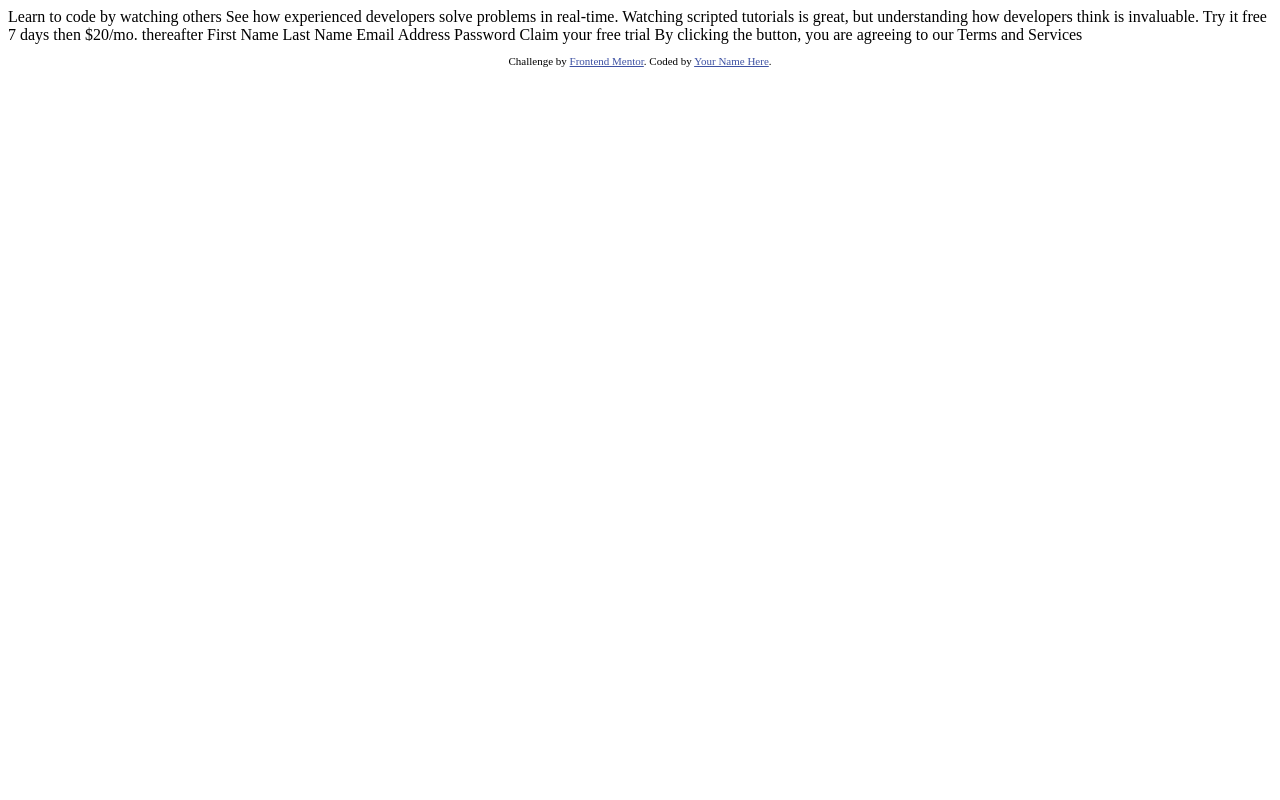
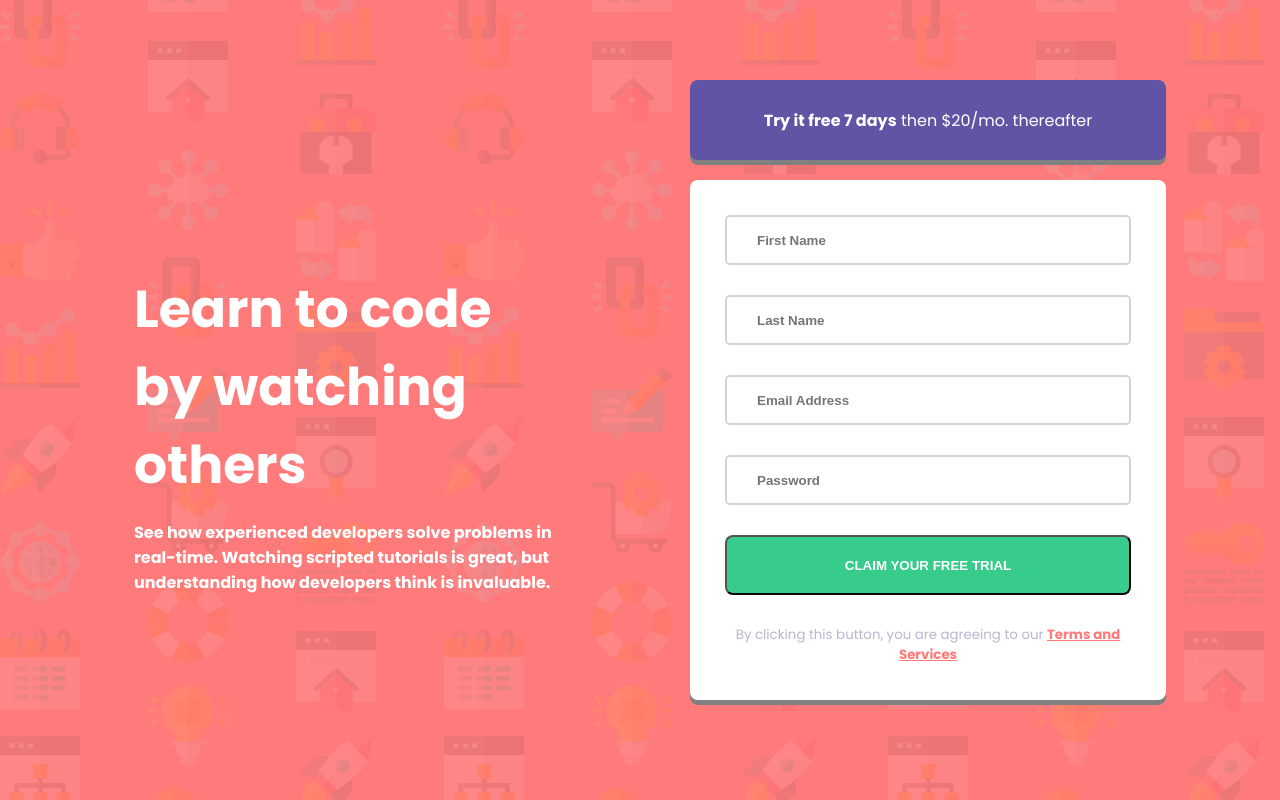
Before and after one commit to zerosand1s/intro-component-with-signup, a plain HTML site: page index.html in a window 1280 px wide. Drawn offline with nearby package versions, Linux system fonts and the light colour scheme.

Commit message:
add html, css and js

```diff
--- a/index.html
+++ b/index.html
@@ -1,42 +1,74 @@
 <!DOCTYPE html>
 <html lang="en">
   <head>
-  <meta charset="UTF-8">
-  <meta name="viewport" content="width=device-width, initial-scale=1.0"> <!-- displays site properly based on user's device -->
+    <meta charset="UTF-8" />
+    <meta name="viewport" content="width=device-width, initial-scale=1.0" />
+    <!-- displays site properly based on user's device -->
 
-  <link rel="icon" type="image/png" sizes="32x32" href="./images/favicon-32x32.png">
-
+    <link
+      rel="icon"
+      type="image/png"
+      sizes="32x32"
+      href="./images/favicon-32x32.png"
+    />
+    <link
+      href="https://fonts.googleapis.com/css?family=Poppins:400,500,600,700&display=swap"
+      rel="stylesheet"
+    />
+    <link rel="stylesheet" href="style.css" />
+    <script src="https://ajax.googleapis.com/ajax/libs/jquery/3.4.1/jquery.min.js"></script>
+    <script type="text/javascript" src="http://livejs.com/live.js"></script>
+    <script type="text/javascript" src="index.js"></script>
     <title>Frontend Mentor | Intro component with sign up form</title>
-
-  <!-- Feel free to remove these styles or customise in your own stylesheet 👍 -->
-  <style>
-    .attribution { font-size: 11px; text-align: center; }
-    .attribution a { color: hsl(228, 45%, 44%); }
-  </style>
   </head>
   <body>
-
-  Learn to code by watching others
-
-  See how experienced developers solve problems in real-time. Watching scripted tutorials is great,
-  but understanding how developers think is invaluable.
-
-  Try it free 7 days then $20/mo. thereafter
-
-  First Name
-  Last Name
-  Email Address
-  Password
-
-  Claim your free trial
-
-  By clicking the button, you are agreeing to our Terms and Services
-
-  <footer>
-    <p class="attribution">
-      Challenge by <a href="https://www.frontendmentor.io?ref=challenge" target="_blank">Frontend Mentor</a>.
-      Coded by <a href="#">Your Name Here</a>.
+    <div class="container">
+      <div class="text-container">
+        <div>Learn to code by watching others</div>
+        <p>
+          See how experienced developers solve problems in real-time. Watching
+          scripted tutorials is great, but understanding how developers think is
+          invaluable.
         </p>
-  </footer>
+      </div>
+      <div class="form-container">
+        <div class="div-price">
+          <p><b>Try it free 7 days</b> then $20/mo. thereafter</p>
+        </div>
+        <div class="div-form">
+          <form id="f" action="#">
+            <div class="div-input">
+              <input type="text" placeholder="First Name" />
+              <img src="/images/icon-error.svg" alt="error" />
+              <span class="span-error">First Name cannot be empty</span>
+            </div>
+            <div class="div-input">
+              <input type="text" placeholder="Last Name" />
+              <img src="/images/icon-error.svg" alt="error" />
+              <span class="span-error">Last Name cannot be empty</span>
+            </div>
+            <div class="div-input">
+              <input type="text" placeholder="Email Address" />
+              <img src="/images/icon-error.svg" alt="error" />
+              <span id="email-error" class="span-error">
+                Email cannot be empty
+              </span>
+            </div>
+            <div class="div-input">
+              <input type="text" placeholder="Password" />
+              <img src="/images/icon-error.svg" alt="error" />
+              <span class="span-error">Password cannot be empty</span>
+            </div>
+            <div id="submit" class="div-input">
+              <button type="submit">Claim your free trial</button>
+            </div>
+            <div class="div-text">
+              By clicking this button, you are agreeing to our
+              <a href="#">Terms and Services</a>
+            </div>
+          </form>
+        </div>
+      </div>
+    </div>
   </body>
 </html>
--- /dev/null
+++ b/index.js
@@ -0,0 +1,19 @@
+$(() => {
+  $("#f").submit(function() {
+    $("#f :input").map(function() {
+      console.log("H: ", $(this).closest("img"));
+      if (
+        !$(this)
+          .val()
+          .trim().length
+      ) {
+        $(this)
+          .closest("img")
+          .show();
+        $(this)
+          .closest("span")
+          .show();
+      }
+    });
+  });
+});
--- /dev/null
+++ b/style.css
@@ -0,0 +1,181 @@
+body {
+  font-size: 16px;
+  font-family: "Poppins", sans-serif;
+  background: url("/images/bg-intro-desktop.png") no-repeat hsl(0, 100%, 74%);
+}
+
+.container {
+  width: 90%;
+  height: 90%;
+  display: flex;
+  flex-direction: row;
+  position: absolute;
+  left: 0;
+  right: 0;
+  top: 10%;
+  bottom: 0;
+  margin: auto;
+}
+
+.text-container {
+  display: flex;
+  flex-direction: column;
+  color: #ffffff;
+  width: 50%;
+  padding: 0 50px;
+  justify-content: center;
+}
+
+.text-container div {
+  font-size: 52px;
+  padding: 0 20px;
+  font-weight: 700;
+}
+
+.text-container p {
+  font-weight: bold;
+  padding: 0 20px;
+}
+
+.form-container {
+  width: 50%;
+  display: flex;
+  flex-direction: column;
+  padding: 0 50px;
+}
+
+.div-price {
+  height: 80px;
+  color: #ffffff;
+  text-align: center;
+  border-radius: 8px;
+  box-shadow: 0 5px gray;
+  background-color: hsl(248, 32%, 49%);
+}
+
+.div-price p {
+  position: relative;
+  left: 0;
+  right: 0;
+  top: 15%;
+  bottom: 0;
+}
+
+.div-form {
+  padding: 35px;
+  margin-top: 20px;
+  border-radius: 8px;
+  box-shadow: 0 5px gray;
+  background-color: #ffffff;
+}
+
+.div-input {
+  position: relative;
+  margin-bottom: 30px;
+}
+
+.div-input input {
+  width: 100%;
+  height: 50px;
+  font-weight: bold;
+  border-radius: 5px;
+  padding-left: 30px;
+  -webkit-box-sizing: border-box; /* Safari/Chrome, other WebKit */
+  -moz-box-sizing: border-box; /* Firefox, other Gecko */
+  box-sizing: border-box;
+  border: solid 2px lightgray;
+}
+
+.div-input input:active {
+  border: solid 2px hsl(246, 25%, 77%);
+}
+
+.div-input button {
+  width: 100%;
+  height: 60px;
+  color: #ffffff;
+  text-align: center;
+  font-weight: bolder;
+  text-transform: uppercase;
+  border-radius: 8px;
+  background-color: hsl(154, 59%, 51%);
+}
+
+.div-input button:hover {
+  cursor: pointer;
+}
+
+.div-input img {
+  position: absolute;
+  top: 13px;
+	left: 90%;
+	display: none;
+}
+
+.span-error {
+  font-size: 12px;
+  float: right;
+  margin-top: 3px;
+  font-style: italic;
+  font-weight: 500;
+  display: none;
+  color: hsl(0, 100%, 74%);
+}
+
+.div-text {
+  font-size: smaller;
+  text-align: center;
+  margin-top: 15px;
+  color: hsl(246, 25%, 77%);
+}
+
+.div-text a {
+  font-weight: bold;
+  color: hsl(0, 100%, 74%);
+}
+
+@media (max-width: 375px) {
+  body {
+    background: url("/images/bg-intro-mobile.png") no-repeat hsl(0, 100%, 74%);
+  }
+
+  .container {
+    margin: 0;
+    padding: 0 15px;
+    flex-direction: column;
+  }
+
+  .text-container {
+    width: 100%;
+    padding: 0 5px;
+  }
+
+  .text-container div {
+    font-size: 34px;
+    padding: 0 25px;
+  }
+
+  .text-container p {
+    font-weight: bold;
+    padding: 0 10px;
+    text-align: center;
+  }
+
+  .form-container {
+    width: 100%;
+    padding: 0 5px;
+  }
+
+  .div-price {
+    padding: 5px 50px;
+  }
+
+  .div-price p {
+    top: 0;
+  }
+
+  .div-form {
+    padding: 20px;
+    margin-bottom: 50px;
+  }
+}
```
Lines whose indentation alone changed are shown as unchanged.
